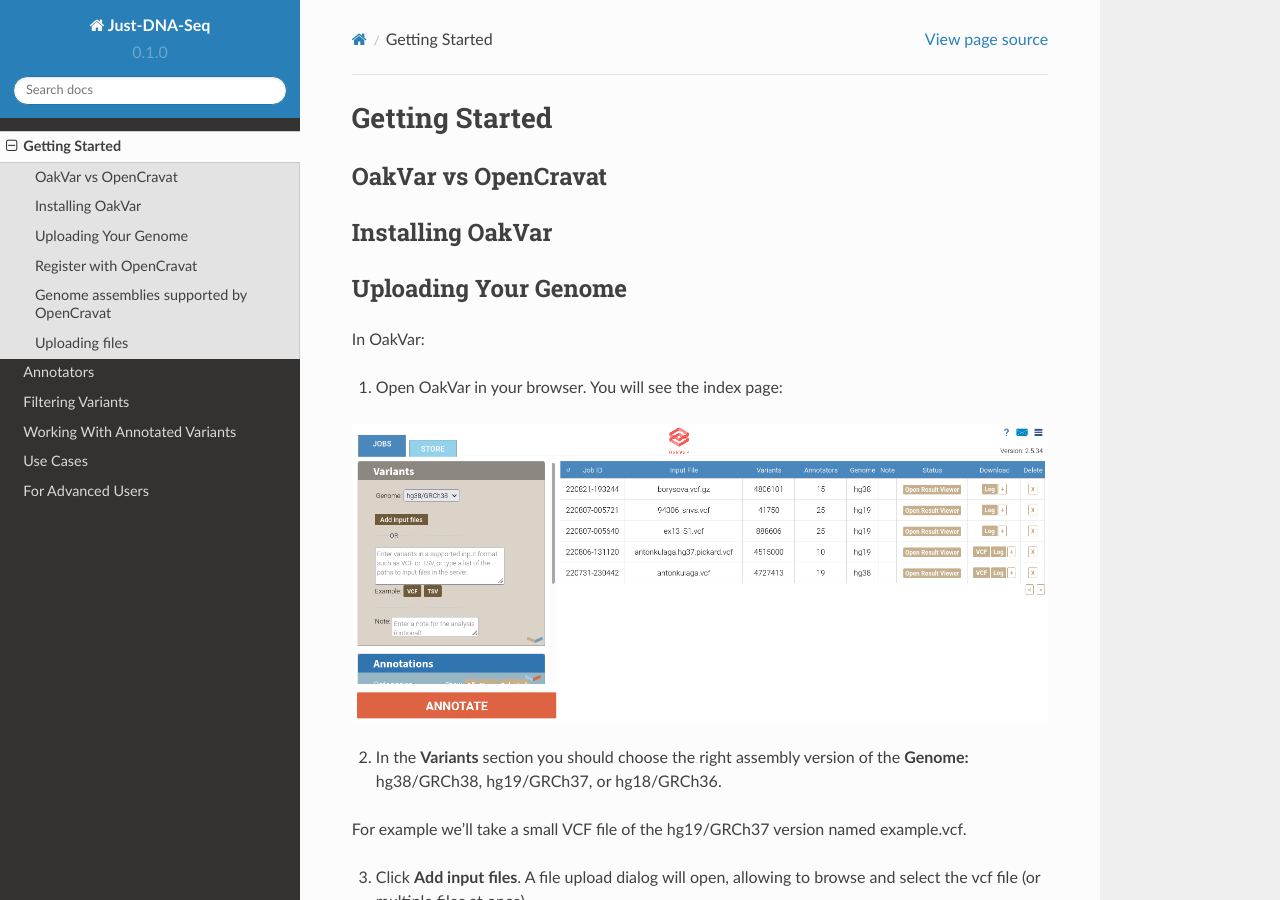
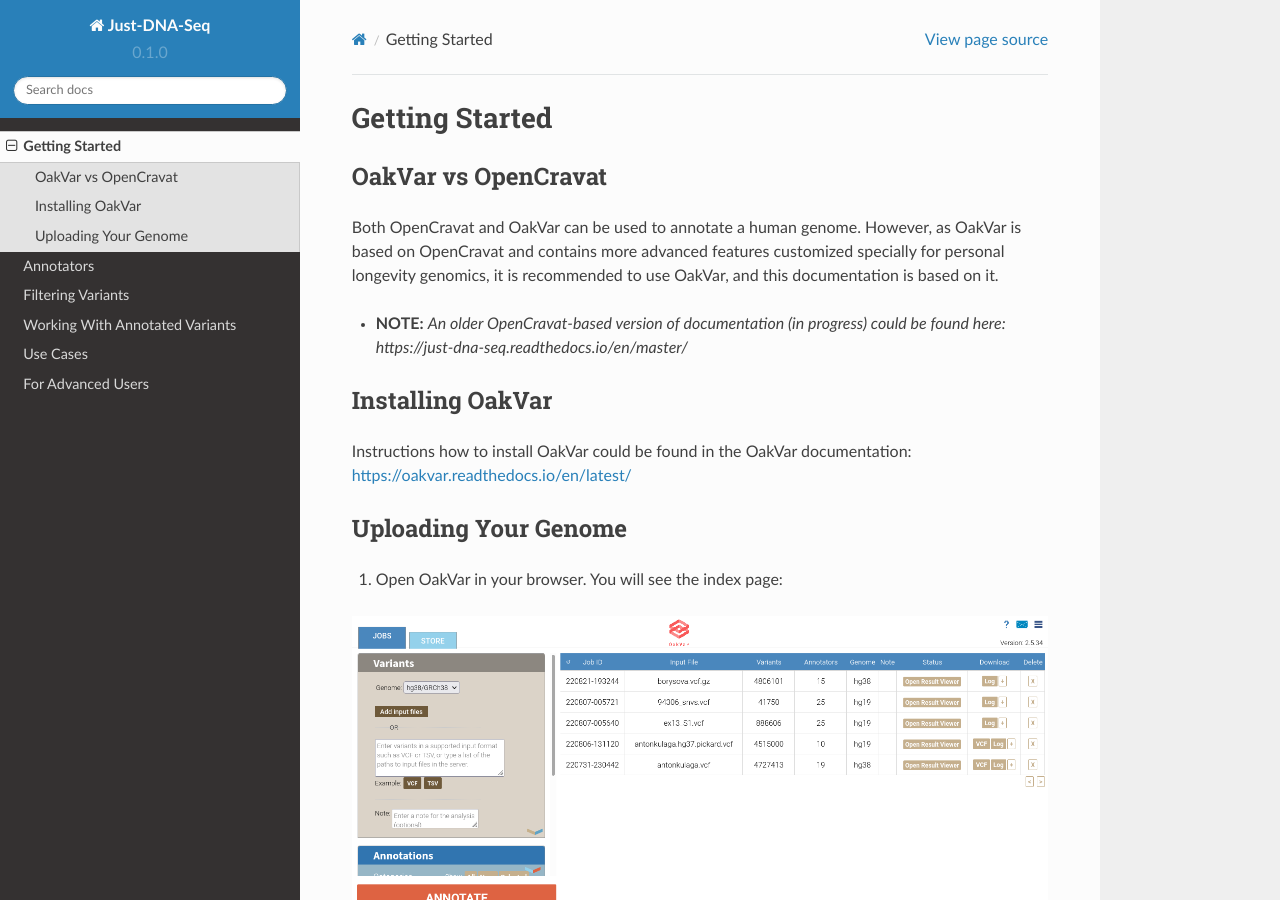
Before and after one commit to dna-seq/just-dna-seq, a Sphinx documentation site: the page built from docs/source/getting_started.rst, in a window 1280 px wide and 900 px high. Built offline with Sphinx 7.4.7 and the Read the Docs theme 2.0.0, drawn with Linux system fonts in a browser that asks for light colours; some of the changed text lies outside the part shown.

Commit message:
Update getting_started.rst

```diff
--- a/docs/source/getting_started.rst
+++ b/docs/source/getting_started.rst
@@ -4,13 +4,17 @@
 OakVar vs OpenCravat
 --------------------
 
+Both OpenCravat and OakVar can be used to annotate a human genome. However, as OakVar is based on OpenCravat and contains more advanced features customized specially for personal longevity genomics, it is recommended to use OakVar, and this documentation is based on it.
+
+* **NOTE:** *An older OpenCravat-based version of documentation (in progress) could be found here: https://just-dna-seq.readthedocs.io/en/master/*
+
 Installing OakVar
------------------
+----------------------------
+
+Instructions how to install OakVar could be found in the OakVar documentation: https://oakvar.readthedocs.io/en/latest/
 
 Uploading Your Genome
 ---------------------
-
-In OakVar:
 
 1. Open OakVar in your browser. You will see the index page:
 
@@ -51,13 +55,4 @@
 .. image:: genome-annotated.png
   :alt: Genome annotated
 
-Register with OpenCravat
-------------
-
-.. _assemblies:
-
-Genome assemblies supported by OpenCravat
-------------
-
-Uploading files
-------------
+Now click the **Open Results Viewer** button, and the annotated genome will open in a new browser tab/window.
```
